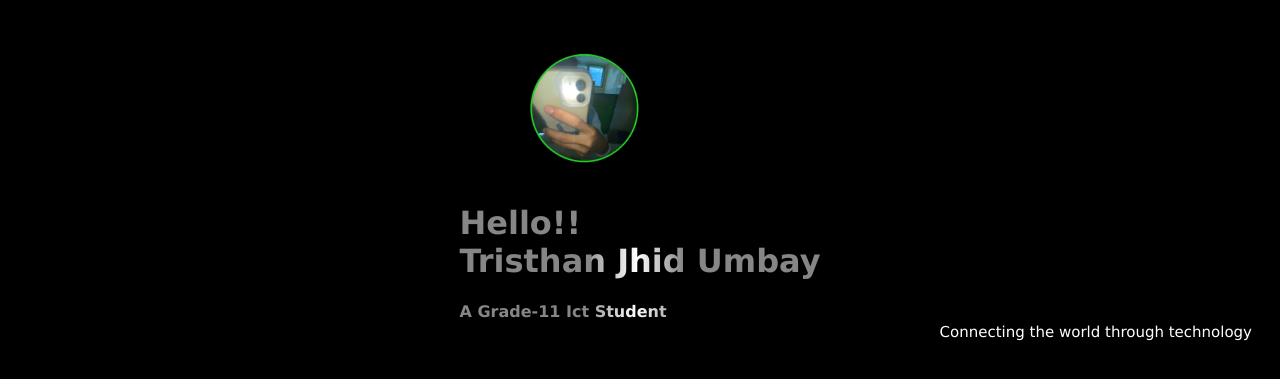
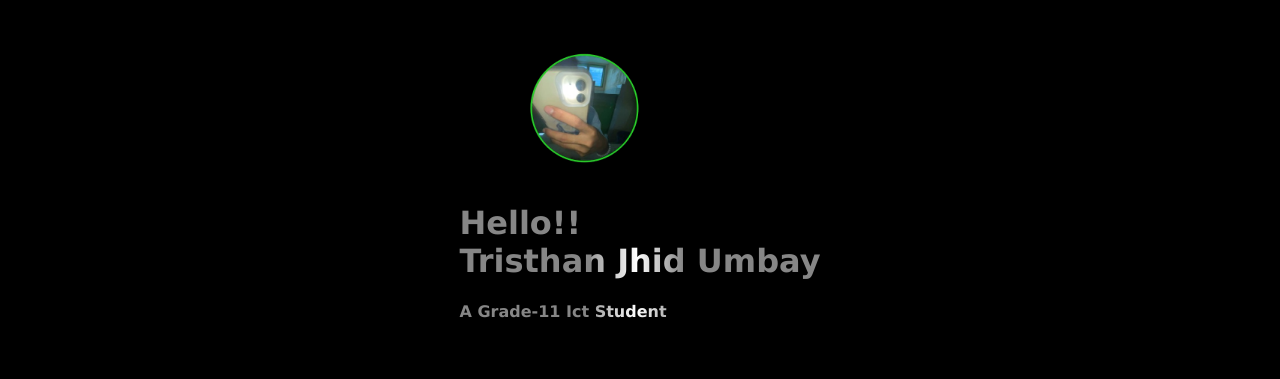
Before and after one commit to Tristhan-Umbay/my-portfolio.final, a plain HTML site: page index.html in a window 1280 px wide. Shown: the part 213-592 px from the top of the page. Drawn offline with Linux system fonts and the light colour scheme.

Commit message:
Update index.html

```diff
--- a/index.html
+++ b/index.html
@@ -151,23 +151,7 @@
           </style>
           </div>
 
-         <div>
-          <p class="slogan">Connecting the world through technology</p>
-         </div>
-          <style>
-            .slogan {
-              color: white;
-              font-family: 'Lucida Sans', 'Lucida Sans Regular', 'Lucida Grande', 'Lucida Sans Unicode', Geneva, Verdana, sans-serif;
-              font-size: 15px;
-              float: right;
-              margin-top: 40%;
-              margin-left: 40%;
-            }
-          </style>
-    </div>
-
-
-    <div id="b" class="tab-content">
+     <div id="b" class="tab-content">
 
       <div class="About_Me">
           <center><h1>ABOUT ME</h1> </center>
```
